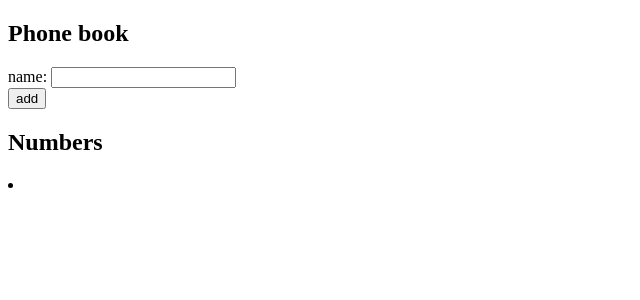
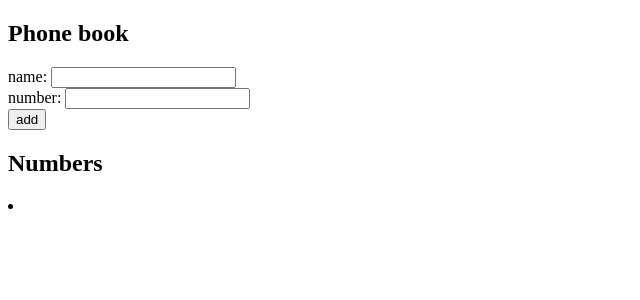
Before and after one commit to MariusBudreika/FsoPart2, a React (Vite) app: page / in a window 1280 px wide. Shown: the top 300 px of the page, without its empty margins (0-640 px from the left). Built offline with nearby package versions, Linux system fonts and the light colour scheme.

Commit message:
exercise 2.8 can add person number in in person object.

```diff
--- a/src/App.jsx
+++ b/src/App.jsx
@@ -4,25 +4,33 @@
 const App = () => {
   const [persons, setPersons] = useState([]);
   const [newName, setNewName] = useState("");
+  const [newNumber, setNewNumber] = useState("");
 
   const addNumber = (event) => {
     event.preventDefault();
     if (persons.find((person) => person.person === newName)) {
       alert(`${newName} is already added to phone book`);
       setNewName("");
+      setNewNumber("");
       return;
     }
 
     const personObject = {
       person: newName,
+      number: newNumber,
       id: newName,
     };
     setPersons(persons.concat(personObject));
     setNewName("");
+    setNewNumber("");
   };
 
   const handlePersonChange = (event) => {
     setNewName(event.target.value);
+  };
+
+  const handleNumberChange = (event) => {
+    setNewNumber(event.target.value);
   };
 
   return (
@@ -33,13 +41,20 @@
           name: <input value={newName} onChange={handlePersonChange} />
         </div>
         <div>
+          number: <input value={newNumber} onChange={handleNumberChange} />
+        </div>
+        <div>
           <button type="submit">add</button>
         </div>
       </form>
       <h2>Numbers</h2>
       <li>
         {persons.map((person) => {
-          return <ul key={person.id}>{person.person}</ul>;
+          return (
+            <ul key={person.id}>
+              {person.person} {person.number}
+            </ul>
+          );
         })}
       </li>
     </div>
```
